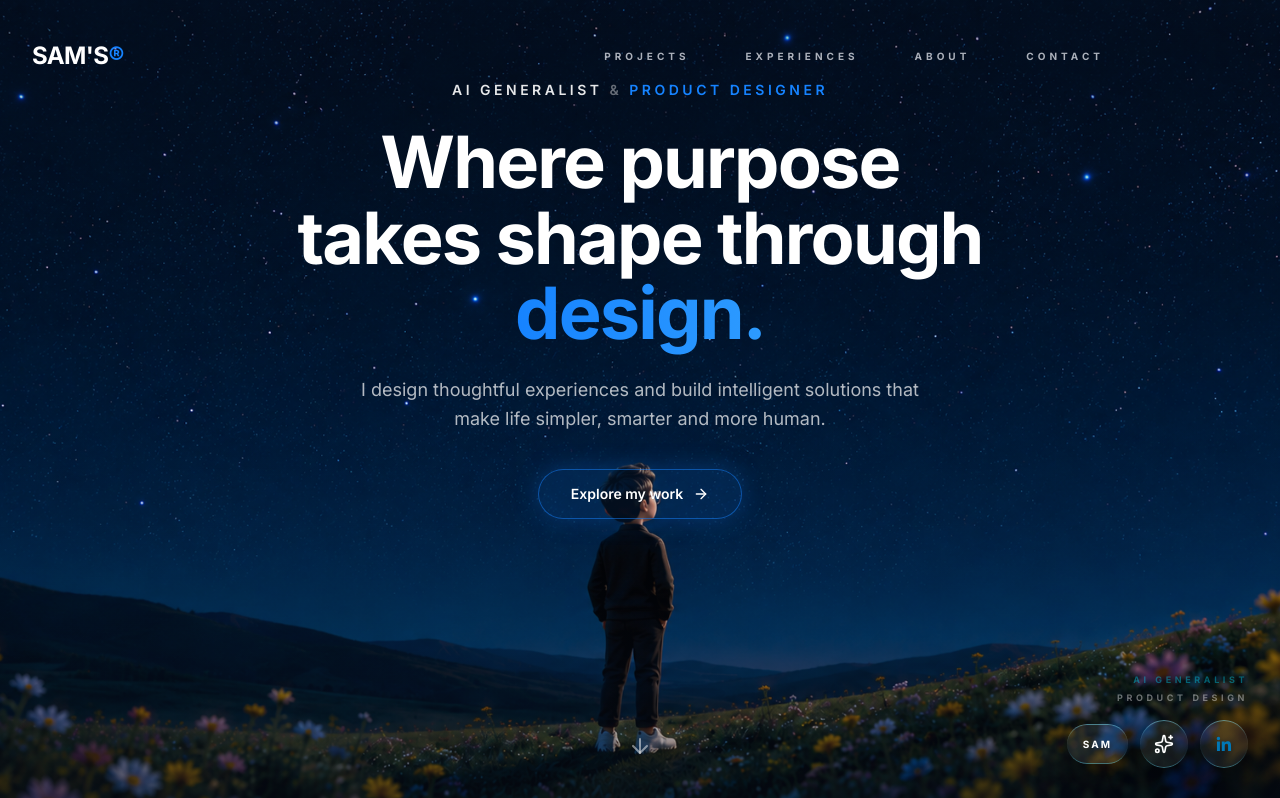
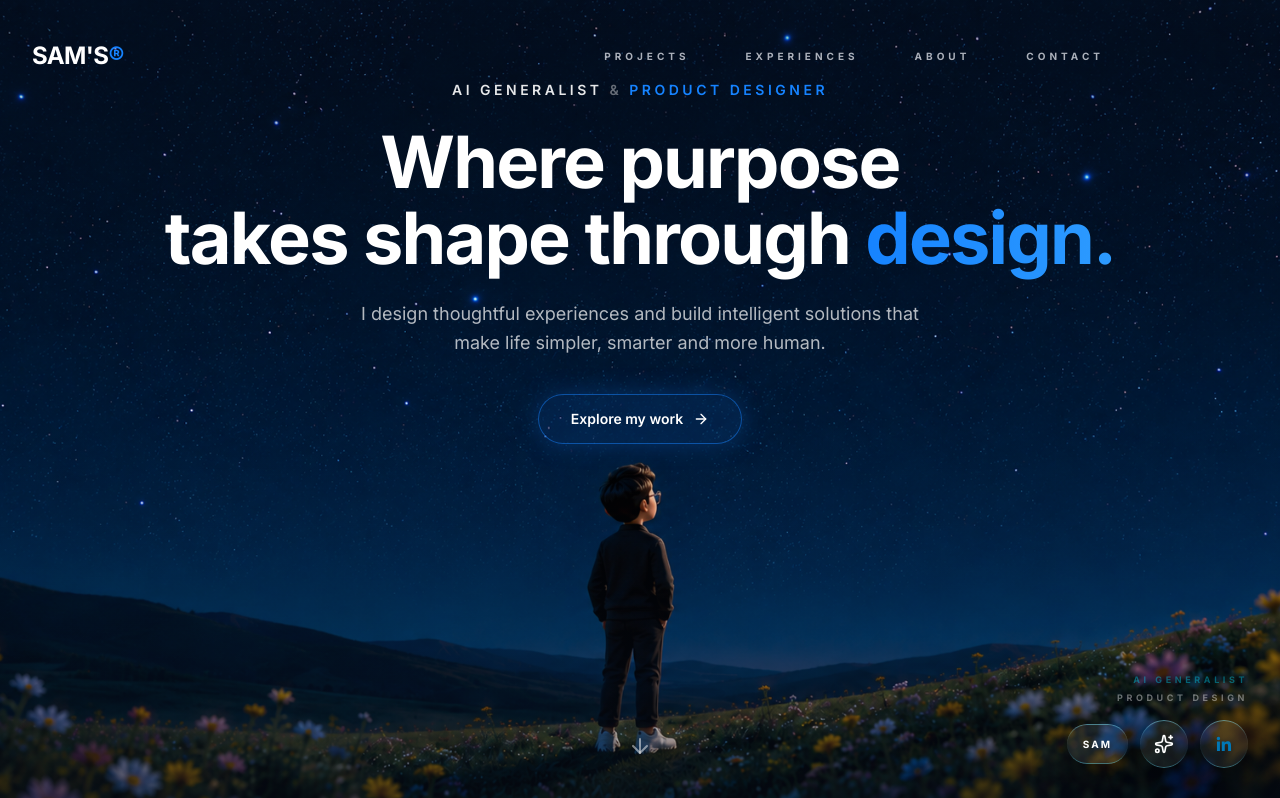
Before and after one commit to Sam-UX-Designer/Sam-Jo-Portfolio-Version-2, a React (Vite) app: page / in a window 1280 px wide. Shown: the top 798 px of the page. Built offline with nearby package versions, Linux system fonts and the light colour scheme.

Commit message:
Update max-width of headline in Hero component

```diff
--- a/src/components/Hero.tsx
+++ b/src/components/Hero.tsx
@@ -72,7 +72,7 @@ const Hero: React.FC = () => {
         </p>
 
         {/* Headline — Inter, bold */}
-        <h1 className="animate-fade-rise text-4xl sm:text-6xl md:text-7xl font-bold leading-[1.05] tracking-tight text-white max-w-4xl">
+        <h1 className="animate-fade-rise text-4xl sm:text-6xl md:text-7xl font-bold leading-[1.05] tracking-tight text-white max-w-[1400px] mx-auto">
           Where purpose<br />
           takes shape through{' '}
           <span
```
